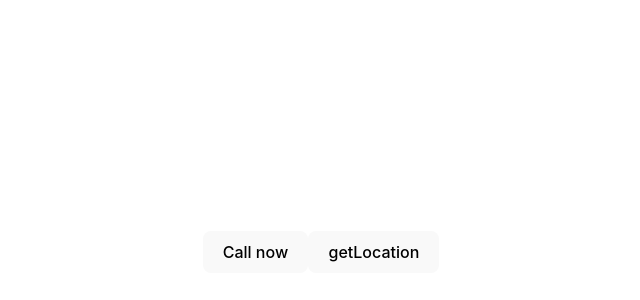
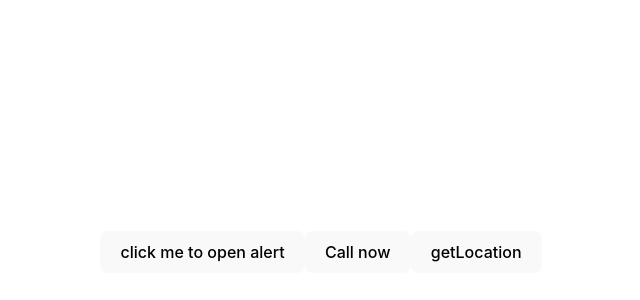
Before and after one commit to T1To48/pechoo-final-project-frontend, a React (Vite) app: page / in a window 1280 px wide. Shown: the part 148-448 px from the top of the page, without its empty margins (319-959 px from the left). Built offline with nearby package versions, Linux system fonts and the light colour scheme.

Commit message:
first test branch commit

```diff
--- a/src/App.jsx
+++ b/src/App.jsx
@@ -28,6 +28,7 @@ function App() {
  }
   return (
     <div className="App">
+      <button onClick={()=>alert("test branch")}>click me to open alert</button>
        <PhoneCallButton/>
         <button onClick={getLocation}>
           getLocation
```
